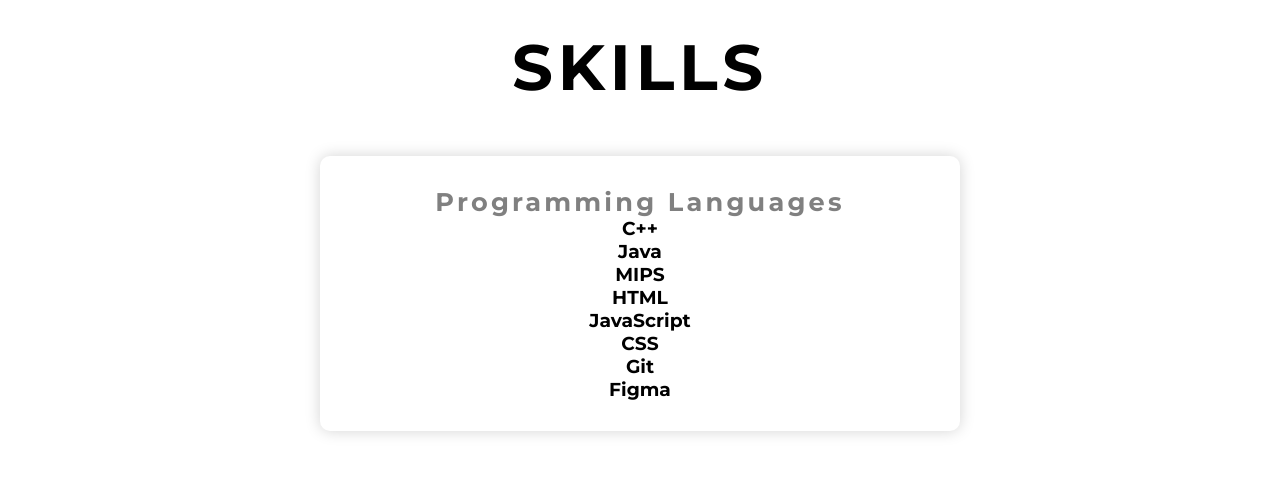
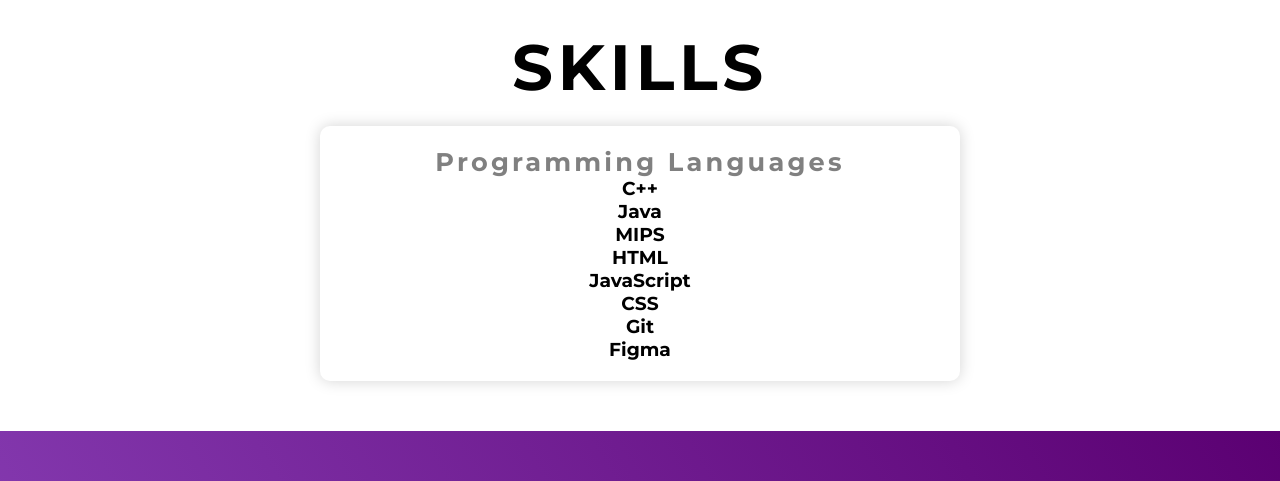
Before and after one commit to Deko17/deko17.github.io, a plain HTML site: page index.html in a window 1280 px wide. Shown: the part 1260-1741 px from the top of the page. Drawn offline with Linux system fonts and the light colour scheme.

Commit message:
Update style.css

```diff
--- a/style.css
+++ b/style.css
@@ -222,11 +222,11 @@ p {
 
 #skills .skills-item {
 	width: 50%;
-	padding: 20px;
+	padding: 30px;
 	text-align: center;
 	border-radius: 10px;
-	padding: 30px;
-	margin: 50px;
+	padding: 20px;
+	margin: 20px;
 	margin-left: auto;
 	margin-right: auto;
 	display: flex;
@@ -252,6 +252,7 @@ p {
 }
 
 #footer .footer {
+	margin-top: 50px;
 	min-height: 150px;
 	flex-direction: column;
 	padding-top: 40px;
```
